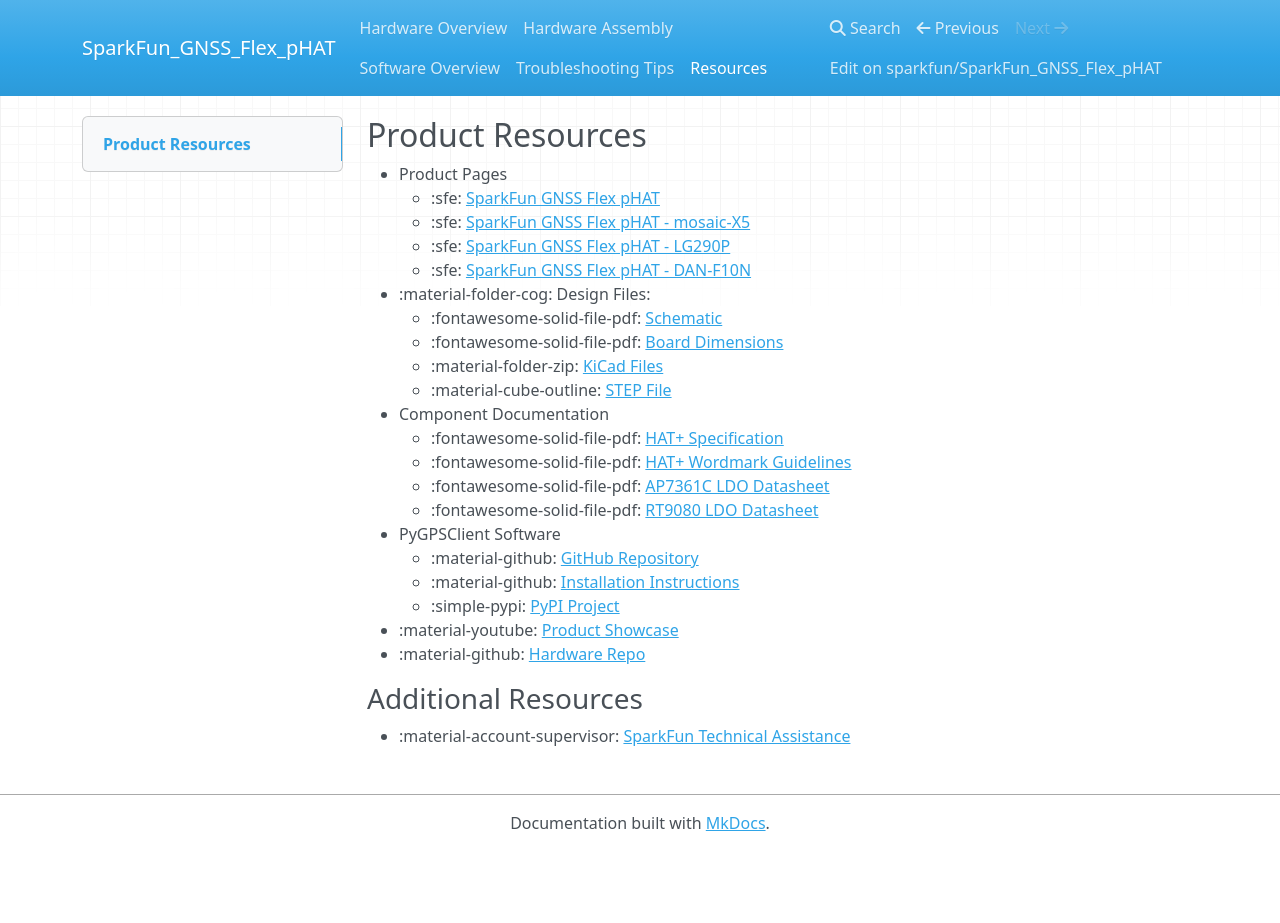
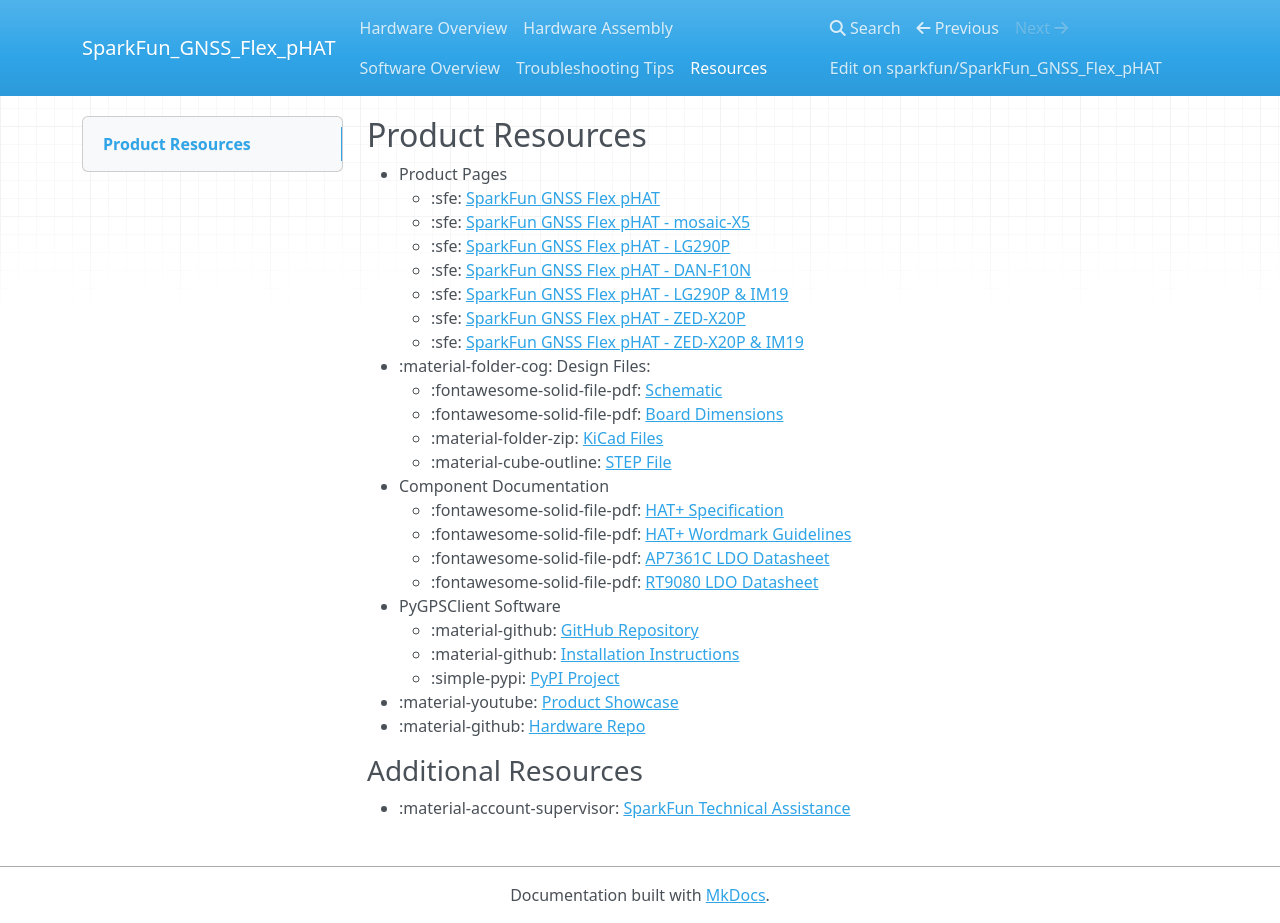
Before and after one commit to sparkfun/SparkFun_GNSS_Flex_pHAT, an MkDocs documentation site: the page built from docs/resources.md, in a window 1280 px wide and 923 px high. Built offline with MkDocs 1.6.1, drawn with Linux system fonts in a browser that asks for light colours; nearby versions of some CDN libraries.

Commit message:
Add LG290P + ZED-X20P w/ optional IM19
Adds product links for new GNSS Flex modules

```diff
--- a/docs/resources.md
+++ b/docs/resources.md
@@ -5,6 +5,9 @@
 	- :sfe: [SparkFun GNSS Flex pHAT - mosaic-X5](https://www.sparkfun.com/sparkfun-gnss-flex-phat-mosaic-x5.html)
 	- :sfe: [SparkFun GNSS Flex pHAT - LG290P](https://www.sparkfun.com/sparkfun-gnss-flex-phat-lg290p.html)
 	- :sfe: [SparkFun GNSS Flex pHAT - DAN-F10N](https://www.sparkfun.com/sparkfun-gnss-flex-phat-dan-f10n.html)
+	- :sfe: [SparkFun GNSS Flex pHAT - LG290P & IM19](https://www.sparkfun.com/sparkfun-gnss-flex-phat-lg290p-im19-imu.html)
+	- :sfe: [SparkFun GNSS Flex pHAT - ZED-X20P](https://www.sparkfun.com/sparkfun-gnss-flex-phat-zed-x20p.html)
+	- :sfe: [SparkFun GNSS Flex pHAT - ZED-X20P & IM19](https://www.sparkfun.com/sparkfun-gnss-flex-phat-zed-x20p-im19-imu.html)
 - :material-folder-cog: Design Files:
 	- :fontawesome-solid-file-pdf: [Schematic](./assets/board_files/schematic.pdf)
 	- :fontawesome-solid-file-pdf: [Board Dimensions](./assets/board_files/dimensions.pdf)
```
Also changed, not shown: README.md (+9 -3 lines).
